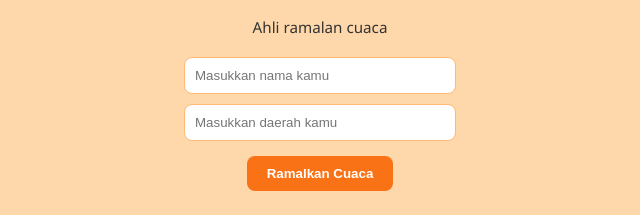
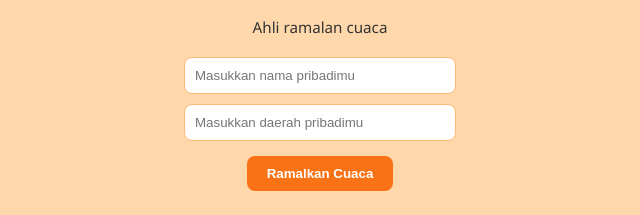
Before and after one commit to speednuts323/GjlsGame, a plain HTML site: page index.html in a window 1280 px wide. Shown: the part 277-492 px from the top of the page, 320-960 px from the left. Drawn offline with Linux system fonts and the light colour scheme.

Commit message:
Update index.html

```diff
--- a/index.html
+++ b/index.html
@@ -121,8 +121,8 @@
       <img src="Rigen.jpg" alt="Rigen Rakelna">
       <h3>Rigen Rakelna</h3>
       <p>Ahli ramalan cuaca</p>
-      <input type="text" id="nama" placeholder="Masukkan nama kamu">
-      <input type="text" id="daerah" placeholder="Masukkan daerah kamu">
+      <input type="text" id="nama" placeholder="Masukkan nama pribadimu">
+      <input type="text" id="daerah" placeholder="Masukkan daerah pribadimu">
       <button onclick="ramalCuaca()">Ramalkan Cuaca</button>
       <p class="result" id="hasilRamalan"></p>
     </div>
```
